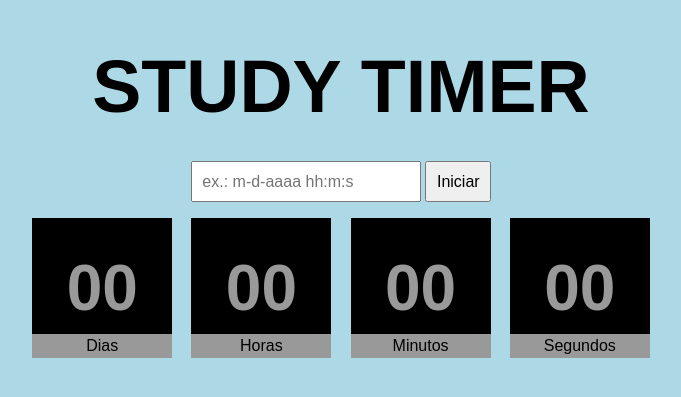
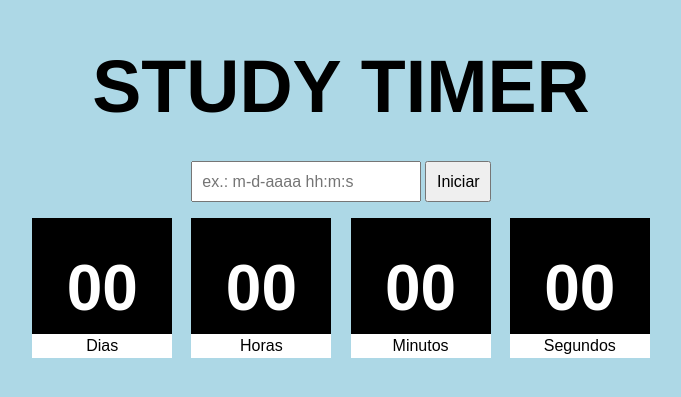
Before and after one commit to clebinho-hub/Ctronometro-de-estudos, a plain HTML site: page index.html in a window 1280 px wide. Shown: the part 199-596 px from the top of the page, without its empty margins (299-980 px from the left). Drawn offline with Linux system fonts and the light colour scheme.

Commit message:
Update index.html

```diff
--- a/index.html
+++ b/index.html
@@ -50,7 +50,7 @@
 		.count-wrapper div {
 			font-weight: 900;
 			font-size: 4rem;
-			color: #999;
+			color: #FFFFFF;
 		}
 
 		.count-wrapper span {
@@ -59,7 +59,7 @@
 			bottom: 0;
 			text-align: center;
 			padding: .2rem 0;
-			background: #999;
+			background: #FFFFFF;
 		}
 
 		.alert {
```
